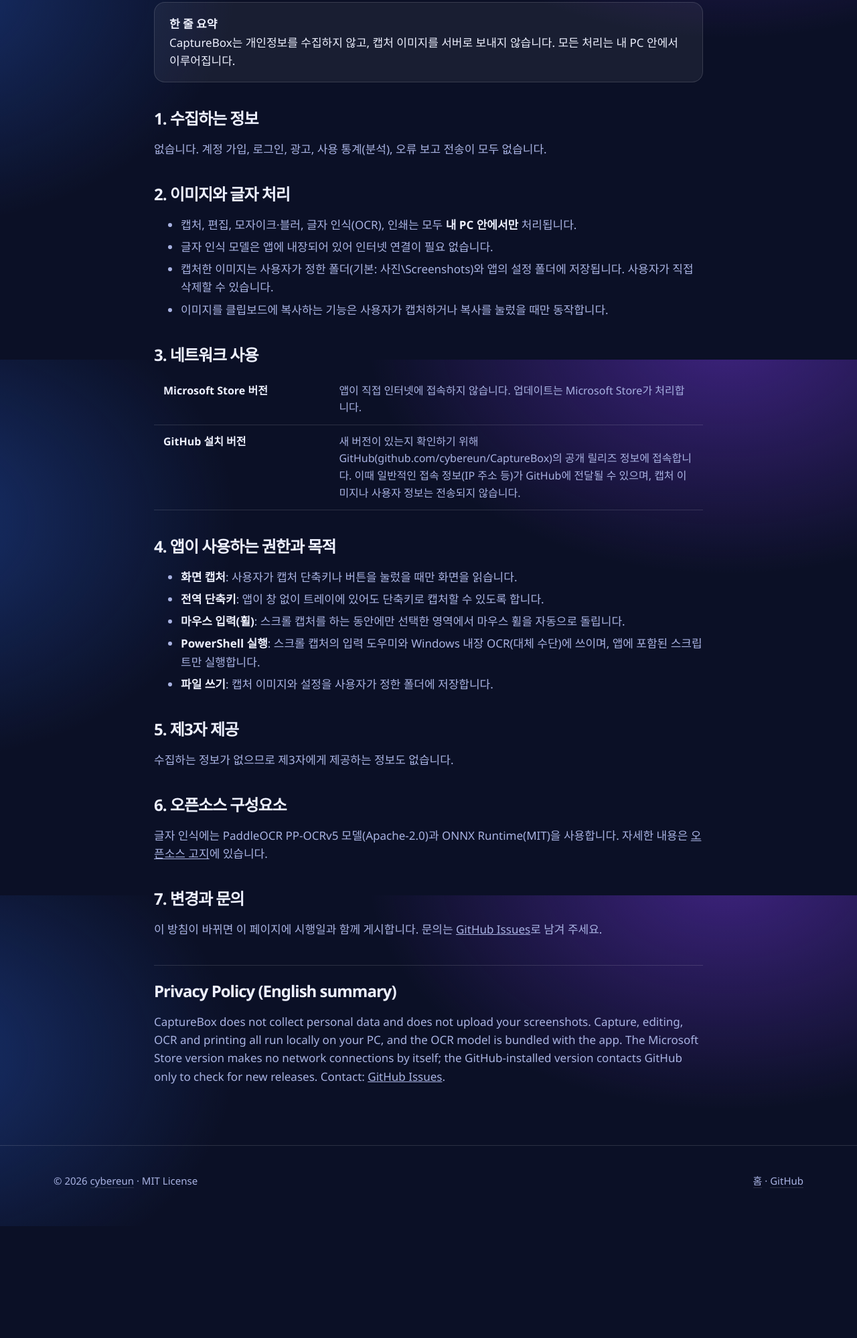
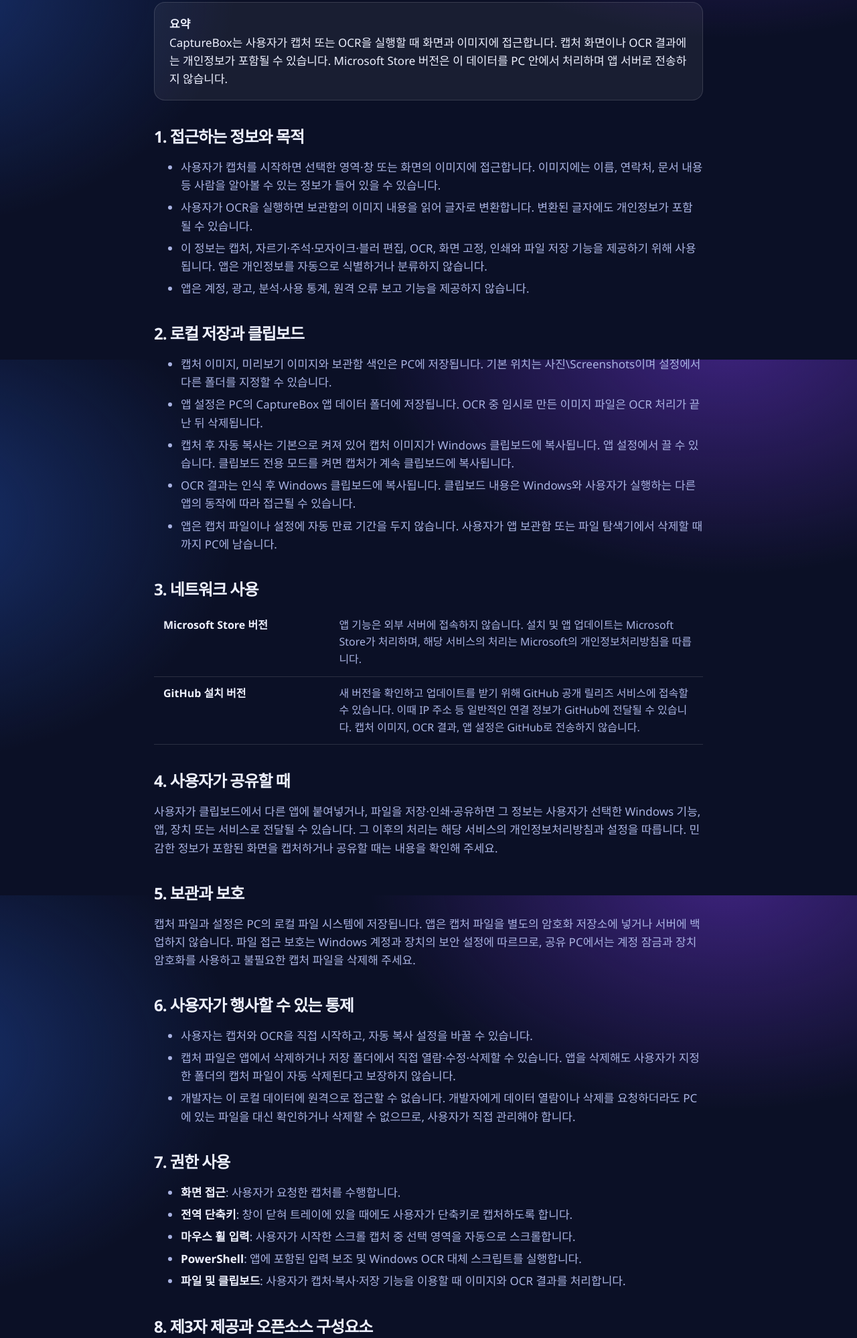
Before and after one commit to cybereun/CaptureBox, a website: page docs/privacy.html in a window 1280 px wide. Shown: the part 263-2261 px from the top of the page at 67% size. Before the commit the page ends 2094 px from the top, so only its background shows below. Drawn offline with Linux system fonts and the light colour scheme.

Commit message:
docs: prepare Store privacy declaration

```diff
--- a/docs/privacy.html
+++ b/docs/privacy.html
@@ -4,7 +4,7 @@
 <meta charset="utf-8">
 <meta name="viewport" content="width=device-width, initial-scale=1">
 <title>개인정보처리방침 — CaptureBox</title>
-<meta name="description" content="CaptureBox 개인정보처리방침: 개인정보를 수집하거나 서버로 전송하지 않습니다.">
+<meta name="description" content="CaptureBox가 사용자 요청에 따라 화면 및 이미지에 접근하는 방법, 로컬 처리·저장·삭제와 네트워크 사용을 안내합니다.">
 <link rel="icon" href="img/icon.png">
 <link rel="canonical" href="https://cybereun.github.io/CaptureBox/privacy.html">
 <link rel="stylesheet" href="style.css">
@@ -35,46 +35,63 @@
   <h1>CaptureBox 개인정보처리방침</h1>
   <p>시행일: 2026년 11월 8일 · 개발자: Lebi_Cybereun (GitHub: cybereun)</p>
 
-  <div class="box"><strong>한 줄 요약</strong><br>CaptureBox는 개인정보를 수집하지 않고, 캡처 이미지를 서버로 보내지 않습니다. 모든 처리는 내 PC 안에서 이루어집니다.</div>
+  <div class="box"><strong>요약</strong><br>CaptureBox는 사용자가 캡처 또는 OCR을 실행할 때 화면과 이미지에 접근합니다. 캡처 화면이나 OCR 결과에는 개인정보가 포함될 수 있습니다. Microsoft Store 버전은 이 데이터를 PC 안에서 처리하며 앱 서버로 전송하지 않습니다.</div>
 
-  <h2>1. 수집하는 정보</h2>
-  <p>없습니다. 계정 가입, 로그인, 광고, 사용 통계(분석), 오류 보고 전송이 모두 없습니다.</p>
+  <h2>1. 접근하는 정보와 목적</h2>
+  <ul>
+    <li>사용자가 캡처를 시작하면 선택한 영역·창 또는 화면의 이미지에 접근합니다. 이미지에는 이름, 연락처, 문서 내용 등 사람을 알아볼 수 있는 정보가 들어 있을 수 있습니다.</li>
+    <li>사용자가 OCR을 실행하면 보관함의 이미지 내용을 읽어 글자로 변환합니다. 변환된 글자에도 개인정보가 포함될 수 있습니다.</li>
+    <li>이 정보는 캡처, 자르기·주석·모자이크·블러 편집, OCR, 화면 고정, 인쇄와 파일 저장 기능을 제공하기 위해 사용됩니다. 앱은 개인정보를 자동으로 식별하거나 분류하지 않습니다.</li>
+    <li>앱은 계정, 광고, 분석·사용 통계, 원격 오류 보고 기능을 제공하지 않습니다.</li>
+  </ul>
 
-  <h2>2. 이미지와 글자 처리</h2>
+  <h2>2. 로컬 저장과 클립보드</h2>
   <ul>
-    <li>캡처, 편집, 모자이크·블러, 글자 인식(OCR), 인쇄는 모두 <strong>내 PC 안에서만</strong> 처리됩니다.</li>
-    <li>글자 인식 모델은 앱에 내장되어 있어 인터넷 연결이 필요 없습니다.</li>
-    <li>캡처한 이미지는 사용자가 정한 폴더(기본: 사진\Screenshots)와 앱의 설정 폴더에 저장됩니다. 사용자가 직접 삭제할 수 있습니다.</li>
-    <li>이미지를 클립보드에 복사하는 기능은 사용자가 캡처하거나 복사를 눌렀을 때만 동작합니다.</li>
+    <li>캡처 이미지, 미리보기 이미지와 보관함 색인은 PC에 저장됩니다. 기본 위치는 사진\Screenshots이며 설정에서 다른 폴더를 지정할 수 있습니다.</li>
+    <li>앱 설정은 PC의 CaptureBox 앱 데이터 폴더에 저장됩니다. OCR 중 임시로 만든 이미지 파일은 OCR 처리가 끝난 뒤 삭제됩니다.</li>
+    <li>캡처 후 자동 복사는 기본으로 켜져 있어 캡처 이미지가 Windows 클립보드에 복사됩니다. 앱 설정에서 끌 수 있습니다. 클립보드 전용 모드를 켜면 캡처가 계속 클립보드에 복사됩니다.</li>
+    <li>OCR 결과는 인식 후 Windows 클립보드에 복사됩니다. 클립보드 내용은 Windows와 사용자가 실행하는 다른 앱의 동작에 따라 접근될 수 있습니다.</li>
+    <li>앱은 캡처 파일이나 설정에 자동 만료 기간을 두지 않습니다. 사용자가 앱 보관함 또는 파일 탐색기에서 삭제할 때까지 PC에 남습니다.</li>
   </ul>
 
   <h2>3. 네트워크 사용</h2>
   <table>
-    <tr><th>Microsoft Store 버전</th><td>앱이 직접 인터넷에 접속하지 않습니다. 업데이트는 Microsoft Store가 처리합니다.</td></tr>
-    <tr><th>GitHub 설치 버전</th><td>새 버전이 있는지 확인하기 위해 GitHub(github.com/cybereun/CaptureBox)의 공개 릴리즈 정보에 접속합니다. 이때 일반적인 접속 정보(IP 주소 등)가 GitHub에 전달될 수 있으며, 캡처 이미지나 사용자 정보는 전송되지 않습니다.</td></tr>
+    <tr><th>Microsoft Store 버전</th><td>앱 기능은 외부 서버에 접속하지 않습니다. 설치 및 앱 업데이트는 Microsoft Store가 처리하며, 해당 서비스의 처리는 Microsoft의 개인정보처리방침을 따릅니다.</td></tr>
+    <tr><th>GitHub 설치 버전</th><td>새 버전을 확인하고 업데이트를 받기 위해 GitHub 공개 릴리즈 서비스에 접속할 수 있습니다. 이때 IP 주소 등 일반적인 연결 정보가 GitHub에 전달될 수 있습니다. 캡처 이미지, OCR 결과, 앱 설정은 GitHub로 전송하지 않습니다.</td></tr>
   </table>
 
-  <h2>4. 앱이 사용하는 권한과 목적</h2>
+  <h2>4. 사용자가 공유할 때</h2>
+  <p>사용자가 클립보드에서 다른 앱에 붙여넣거나, 파일을 저장·인쇄·공유하면 그 정보는 사용자가 선택한 Windows 기능, 앱, 장치 또는 서비스로 전달될 수 있습니다. 그 이후의 처리는 해당 서비스의 개인정보처리방침과 설정을 따릅니다. 민감한 정보가 포함된 화면을 캡처하거나 공유할 때는 내용을 확인해 주세요.</p>
+
+  <h2>5. 보관과 보호</h2>
+  <p>캡처 파일과 설정은 PC의 로컬 파일 시스템에 저장됩니다. 앱은 캡처 파일을 별도의 암호화 저장소에 넣거나 서버에 백업하지 않습니다. 파일 접근 보호는 Windows 계정과 장치의 보안 설정에 따르므로, 공유 PC에서는 계정 잠금과 장치 암호화를 사용하고 불필요한 캡처 파일을 삭제해 주세요.</p>
+
+  <h2>6. 사용자가 행사할 수 있는 통제</h2>
   <ul>
-    <li><strong>화면 캡처</strong>: 사용자가 캡처 단축키나 버튼을 눌렀을 때만 화면을 읽습니다.</li>
-    <li><strong>전역 단축키</strong>: 앱이 창 없이 트레이에 있어도 단축키로 캡처할 수 있도록 합니다.</li>
-    <li><strong>마우스 입력(휠)</strong>: 스크롤 캡처를 하는 동안에만 선택한 영역에서 마우스 휠을 자동으로 돌립니다.</li>
-    <li><strong>PowerShell 실행</strong>: 스크롤 캡처의 입력 도우미와 Windows 내장 OCR(대체 수단)에 쓰이며, 앱에 포함된 스크립트만 실행합니다.</li>
-    <li><strong>파일 쓰기</strong>: 캡처 이미지와 설정을 사용자가 정한 폴더에 저장합니다.</li>
+    <li>사용자는 캡처와 OCR을 직접 시작하고, 자동 복사 설정을 바꿀 수 있습니다.</li>
+    <li>캡처 파일은 앱에서 삭제하거나 저장 폴더에서 직접 열람·수정·삭제할 수 있습니다. 앱을 삭제해도 사용자가 지정한 폴더의 캡처 파일이 자동 삭제된다고 보장하지 않습니다.</li>
+    <li>개발자는 이 로컬 데이터에 원격으로 접근할 수 없습니다. 개발자에게 데이터 열람이나 삭제를 요청하더라도 PC에 있는 파일을 대신 확인하거나 삭제할 수 없으므로, 사용자가 직접 관리해야 합니다.</li>
   </ul>
 
-  <h2>5. 제3자 제공</h2>
-  <p>수집하는 정보가 없으므로 제3자에게 제공하는 정보도 없습니다.</p>
+  <h2>7. 권한 사용</h2>
+  <ul>
+    <li><strong>화면 접근</strong>: 사용자가 요청한 캡처를 수행합니다.</li>
+    <li><strong>전역 단축키</strong>: 창이 닫혀 트레이에 있을 때에도 사용자가 단축키로 캡처하도록 합니다.</li>
+    <li><strong>마우스 휠 입력</strong>: 사용자가 시작한 스크롤 캡처 중 선택 영역을 자동으로 스크롤합니다.</li>
+    <li><strong>PowerShell</strong>: 앱에 포함된 입력 보조 및 Windows OCR 대체 스크립트를 실행합니다.</li>
+    <li><strong>파일 및 클립보드</strong>: 사용자가 캡처·복사·저장 기능을 이용할 때 이미지와 OCR 결과를 처리합니다.</li>
+  </ul>
 
-  <h2>6. 오픈소스 구성요소</h2>
+  <h2>8. 제3자 제공과 오픈소스 구성요소</h2>
+  <p>Microsoft Store 버전에서 개발자는 캡처 이미지와 OCR 결과를 제3자에게 제공하지 않습니다. GitHub 설치 버전의 업데이트 확인에는 GitHub가 연결 서비스로 사용되며, 이때의 연결 정보 처리는 GitHub 정책을 따릅니다.</p>
   <p>글자 인식에는 PaddleOCR PP-OCRv5 모델(Apache-2.0)과 ONNX Runtime(MIT)을 사용합니다. 자세한 내용은 <a href="https://github.com/cybereun/CaptureBox/blob/main/THIRD_PARTY.md" target="_blank" rel="noopener">오픈소스 고지</a>에 있습니다.</p>
 
-  <h2>7. 변경과 문의</h2>
-  <p>이 방침이 바뀌면 이 페이지에 시행일과 함께 게시합니다. 문의는 <a href="https://github.com/cybereun/CaptureBox/issues" target="_blank" rel="noopener">GitHub Issues</a>로 남겨 주세요.</p>
+  <h2>9. 문의와 방침 변경</h2>
+  <p>개인정보 처리방침 문의는 <a href="https://github.com/cybereun/CaptureBox/issues" target="_blank" rel="noopener">GitHub Issues</a>로 남겨 주세요. 공개 이슈에는 캡처 이미지, OCR 결과 등 개인정보를 올리지 마세요. 방침이 바뀌면 이 페이지에 변경일과 함께 게시합니다.</p>
 
   <hr style="border:0;border-top:1px solid var(--line);margin:40px 0 24px">
   <h2 style="margin-top:0">Privacy Policy (English summary)</h2>
-  <p>CaptureBox does not collect personal data and does not upload your screenshots. Capture, editing, OCR and printing all run locally on your PC, and the OCR model is bundled with the app. The Microsoft Store version makes no network connections by itself; the GitHub-installed version contacts GitHub only to check for new releases. Contact: <a href="https://github.com/cybereun/CaptureBox/issues" target="_blank" rel="noopener">GitHub Issues</a>.</p>
+  <p>CaptureBox accesses the screen or an image when you start a capture or OCR operation. These images or OCR results may contain personal information. The Microsoft Store build processes them locally and does not send them to the developer or a server. Captures are stored in your selected folder (Pictures\Screenshots by default); capture images are copied to the Windows clipboard by default, and OCR text is copied there when OCR runs. You can turn off automatic copy, delete files in the app or File Explorer, and clear the clipboard. The app does not use accounts, ads, analytics, telemetry, or remote crash reporting. The Microsoft Store build does not initiate network connections; the GitHub build may contact GitHub to check for and download updates, sending ordinary connection data such as your IP address, but not captures, OCR text, or settings. Data stored on your PC is protected by your Windows and device security settings; the app does not create a separate encrypted store. Contact: <a href="https://github.com/cybereun/CaptureBox/issues" target="_blank" rel="noopener">GitHub Issues</a>. Do not post personal information in public issues.</p>
 </main>
 
 <footer>
```
Also changed, not shown: selftest.js (+13 -7 lines), store/listing-ko.md (+2 -0 lines), store/privacy-policy-ko.txt (added, +32 -0 lines).
